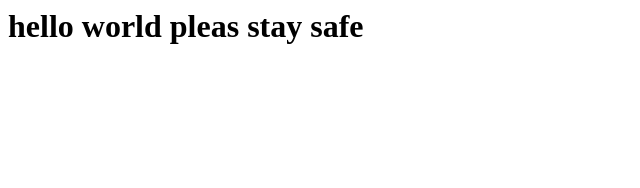
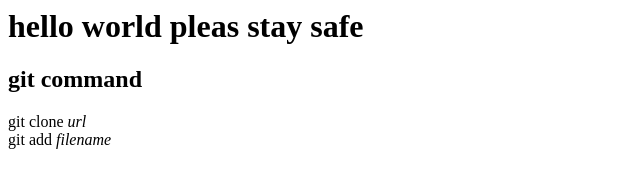
Before and after one commit to Ranihe/dxcworld, a plain HTML site: page index.html in a window 1280 px wide. Shown: the whole page, without its empty margins (0-640 px from the left). Drawn offline with Linux system fonts and the light colour scheme.

Commit message:
Added a line git add <filename>

```diff
--- a/index.html
+++ b/index.html
@@ -4,5 +4,9 @@
 </head>
 <body>
 <h1>hello world pleas stay safe </h1>
+  <h2>git command</h2>
+  git clone <i>url</i>
+  <br>
+  git add <i>filename</i>
 </body>
 </html>
```
